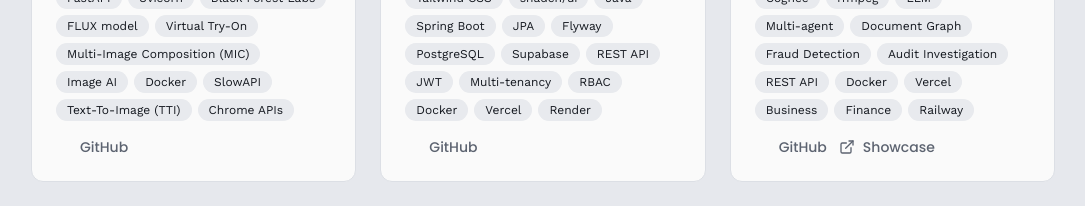
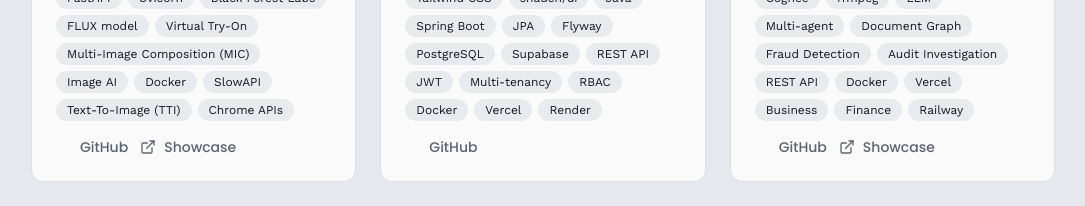
Before and after one commit to Rouxxel/per_web_venzer, a React (Vite) app in the folder frontend/: page / in a window 1280 px wide. Shown: the part 6520-6726 px from the top of the page, without its empty margins (97-1182 px from the left). Built offline with nearby package versions, Linux system fonts and the light colour scheme; some icons are missing.

Commit message:
add video demo for atryon

```diff
--- a/frontend/src/data/projects.ts
+++ b/frontend/src/data/projects.ts
@@ -433,6 +433,7 @@ export const projects_en: Project[] = [
     ],
     classifications: ["Fullstack", "Web", "AI / Data", "Personal", "AR"],
     github: "https://github.com/Rouxxel/atryon_chrome_extension",
+    demo:"https://youtu.be/chbujM2-rrA",
   },
   {
     title: "Prod Watch - Inventory and cashier system",
```
